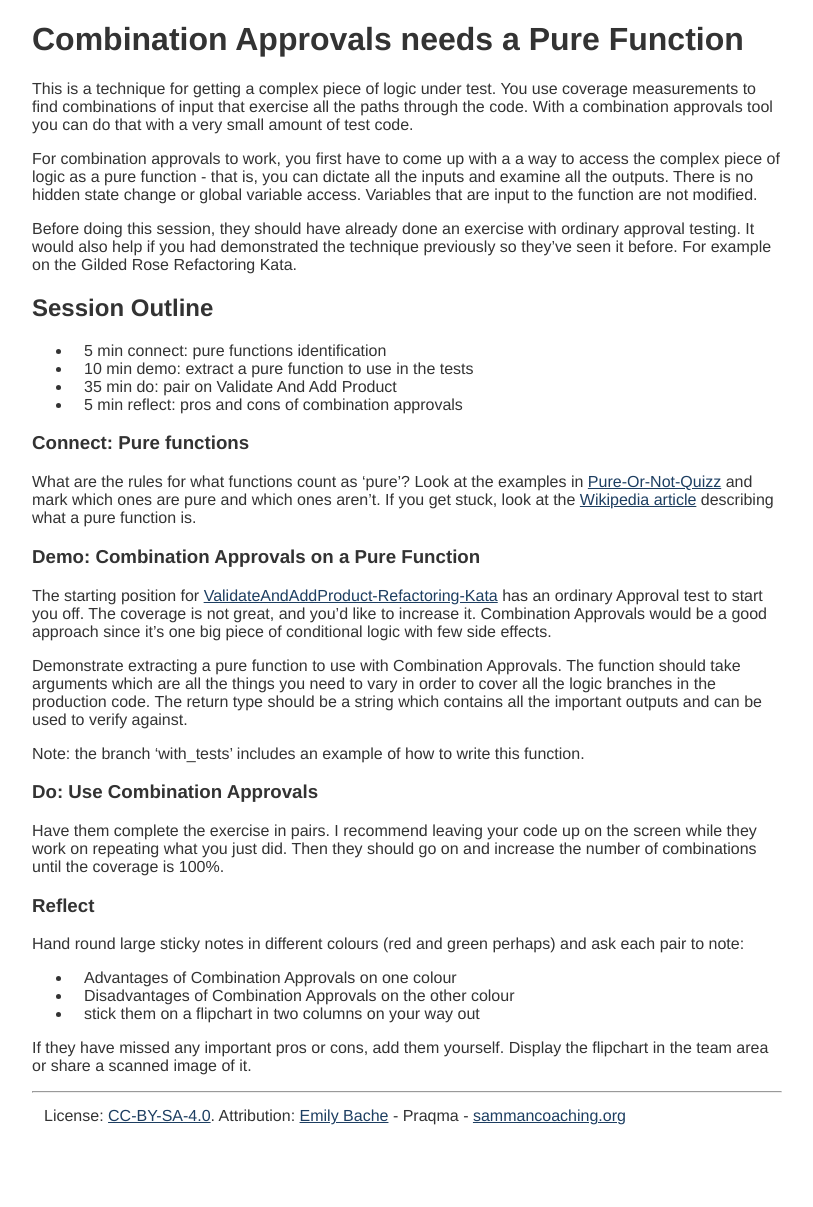
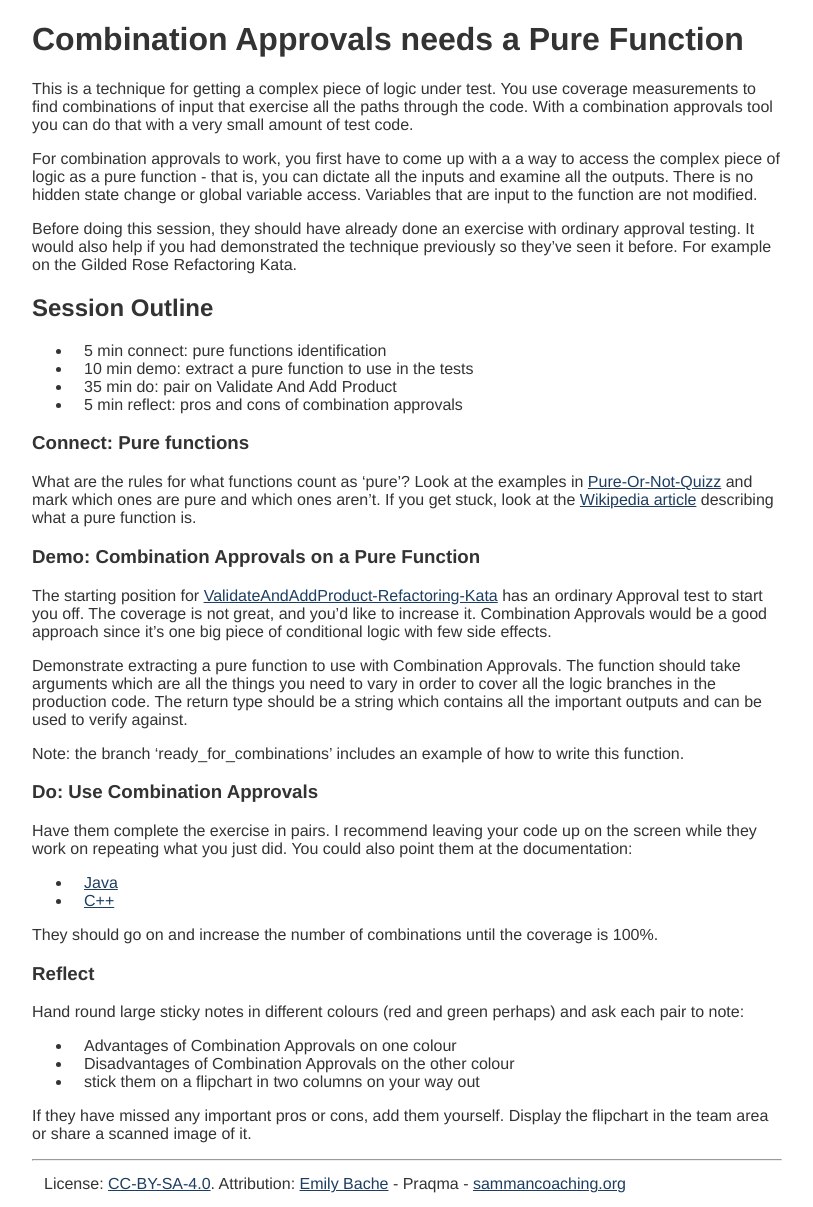
Before and after one commit to sammancoaching/website, a Jekyll site: the page built from _learning_hours/approval_testing_legacy/combination_approvals_pure_function.md, in a window 1280 px wide. Shown: the whole page, without its empty margins (233-1046 px from the left). Built offline with Jekyll 4.4.1, drawn with Linux system fonts in a browser that asks for light colours; before the commit the page ends 1139 px from its top, so only the background shows below that.

Commit message:
added series on approval testing legacy

```diff
--- a/_learning_hours/approval_testing_legacy/combination_approvals_pure_function.md
+++ b/_learning_hours/approval_testing_legacy/combination_approvals_pure_function.md
@@ -30,10 +30,15 @@ The starting position for [ValidateAndAddProduct-Refactoring-Kata](https://githu
 
 Demonstrate extracting a pure function to use with Combination Approvals. The function should take arguments which are all the things you need to vary in order to cover all the logic branches in the production code. The return type should be a string which contains all the important outputs and can be used to verify against.
 
-Note: the branch 'with_tests' includes an example of how to write this function.
+Note: the branch 'ready_for_combinations' includes an example of how to write this function.
 
 ### Do: Use Combination Approvals
-Have them complete the exercise in pairs. I recommend leaving your code up on the screen while they work on repeating what you just did. Then they should go on and increase the number of combinations until the coverage is 100%.
+Have them complete the exercise in pairs. I recommend leaving your code up on the screen while they work on repeating what you just did. You could also point them at the documentation:
+
+* [Java](https://github.com/approvals/ApprovalTests.Java/blob/master/approvaltests/docs/how_to/TestCombinations.md)
+* [C++](https://approvaltestscpp.readthedocs.io/en/latest/generated_docs/TestingCombinations.html)
+
+They should go on and increase the number of combinations until the coverage is 100%.
 
 ### Reflect
 Hand round large sticky notes in different colours (red and green perhaps) and ask each pair to note:
```
Also changed, not shown: learning_hours/approval_testing_legacy.md (+1 -1 lines), learning_hours/series/approval_testing_legacy.md (added, +15 -0 lines).
